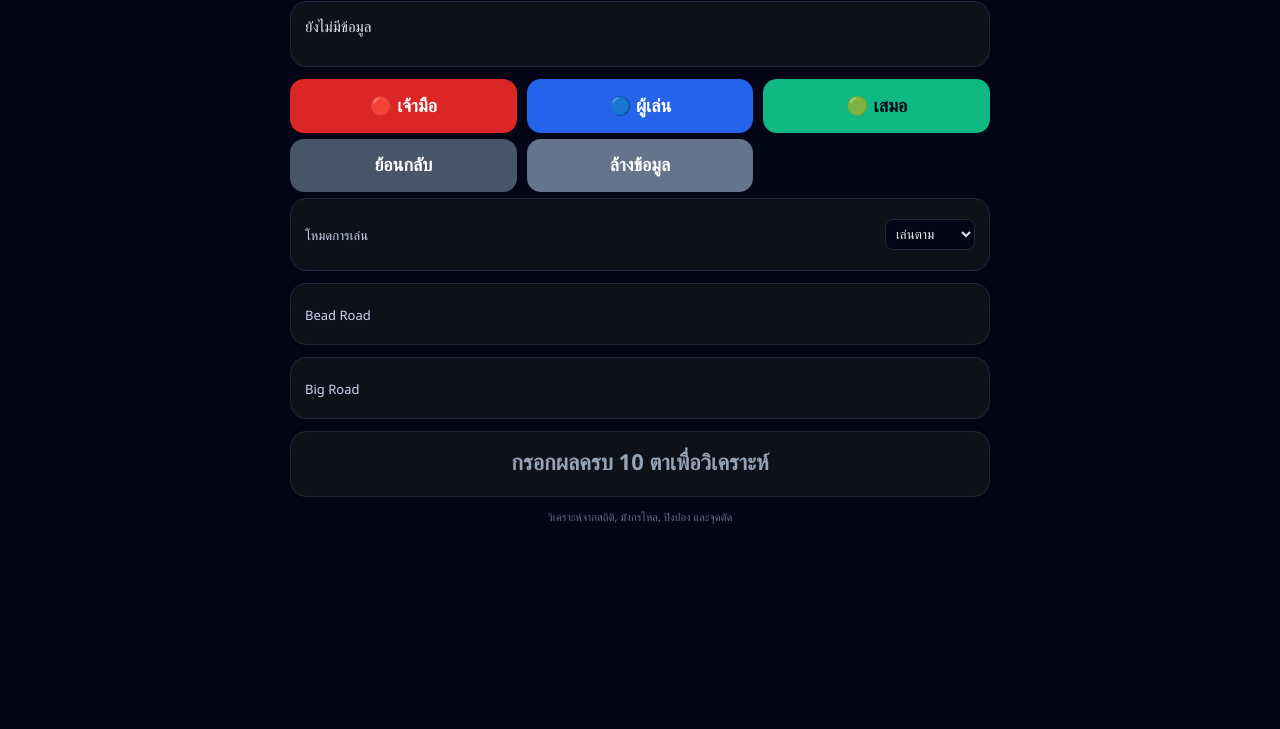
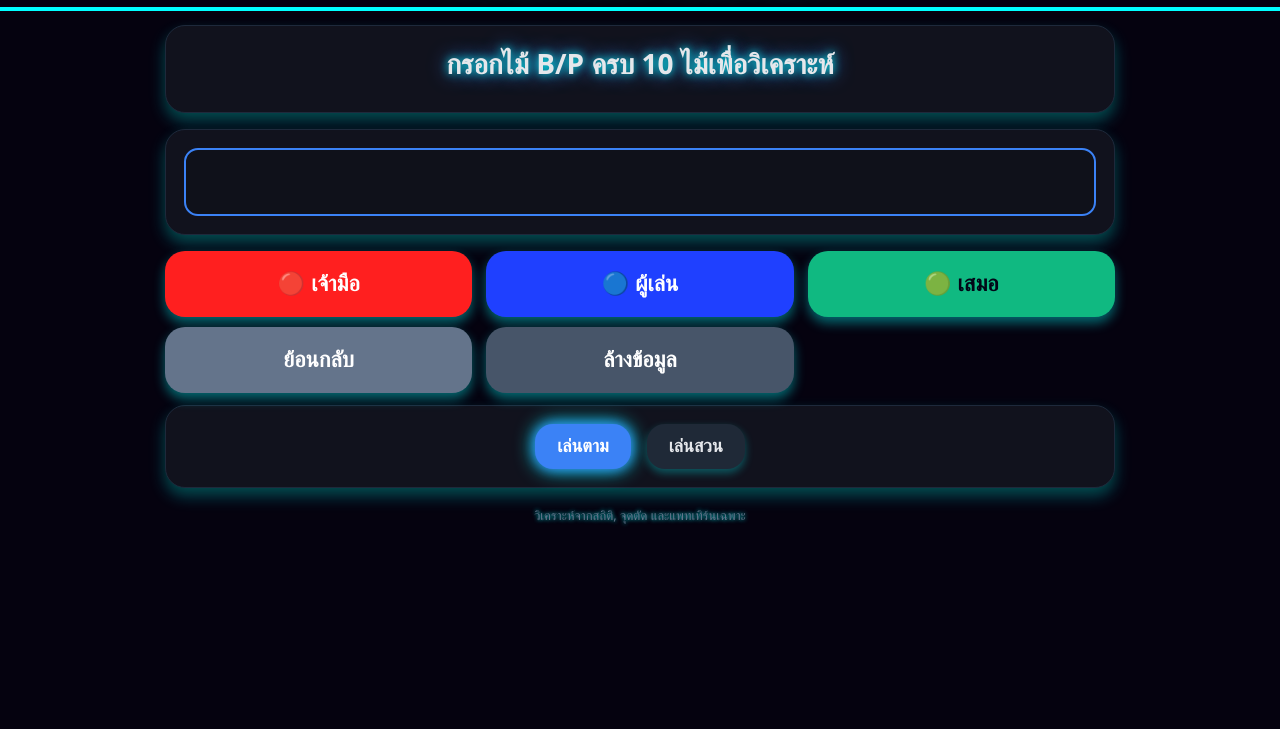
Before and after one commit to fluke1688/AI-Baccarat-Fluke1688, a plain HTML site: page index.html in a window 1280 px wide. Shown: the part 71-800 px from the top of the page. Drawn offline with Linux system fonts and the light colour scheme.

Commit message:
Update index.html

```diff
--- a/index.html
+++ b/index.html
@@ -1,196 +1,210 @@
-<!DOCTYPE html>
-<html lang="th">
+<!DOCTYPE html>  <html lang="th">
 <head>
 <meta charset="UTF-8">
 <title>AI BACCARAT FLUKE1688</title>
 <meta name="viewport" content="width=device-width, initial-scale=1.0">
 <style>
-body{margin:0;font-family:Segoe UI,Arial;background:#020617;color:#e5e7eb}
-.header{text-align:center;padding:14px;font-size:22px;font-weight:bold;border-bottom:2px solid #1e293b}
-.container{max-width:700px;margin:auto;padding:12px}
-.card{background:#0f111a;border:1px solid #1e293b;border-radius:16px;padding:14px;margin-bottom:12px;box-shadow:0 4px 8px rgba(0,0,0,0.3)}
-.history{font-size:15px;min-height:36px;word-wrap:break-word}
-.b{color:#ef4444;font-weight:bold}
-.p{color:#3b82f6;font-weight:bold}
-.t{color:#10b981;font-weight:bold}
-.buttons{display:grid;grid-template-columns:1fr 1fr 1fr;gap:10px;margin-bottom:6px}
-.btn{padding:16px;font-size:18px;font-weight:bold;border:none;border-radius:14px;color:white;cursor:pointer;transition:all .2s}
-.btn:hover{opacity:.85;transform:scale(1.03);}
-.banker{background:#dc2626}
-.player{background:#2563eb}
-.tie{background:#10b981;color:#020617}
-.undo{background:#475569}
-.reset{background:#64748b}
-.status{text-align:center;font-size:22px;font-weight:bold;margin-bottom:6px}
-.wait{color:#94a3b8}
-.play-b{color:#ef4444}
-.play-p{color:#3b82f6}
-.play-t{color:#10b981}
-.conf,.reason,.stats{ text-align:center;font-size:13px;color:#cbd5f5;margin-top:6px }
-.road-title{font-size:13px;color:#cbd5f5;margin-bottom:6px;margin-top:8px;cursor:pointer}
-.road{display:grid;grid-template-columns:repeat(12,1fr);gap:4px}
-.cell{width:100%;padding-top:100%;border-radius:50%;position:relative;transition:all .2s}
-.cell.b{background:#ef4444}
-.cell.p{background:#3b82f6}
-.cell.t{background:#10b981}
-.cell.empty{background:#020617;border:1px solid #1e293b;border-radius:6px}
-.row{display:flex;gap:8px;align-items:center;justify-content:space-between;margin:6px 0}
-input,select{background:#020617;color:#e5e7eb;border:1px solid #1e293b;border-radius:8px;padding:6px;width:90px}
-label{font-size:13px;color:#cbd5f5}
-.footer{text-align:center;font-size:11px;color:#64748b;margin-top:12px}
+body{
+  margin:0;
+  font-family: 'Segoe UI', Arial, sans-serif;
+  background:#05020f;
+  color:#e5e7eb;
+}
+.header{
+  text-align:center;
+  padding:20px;
+  font-size:28px;
+  font-weight:bold;
+  color:#0ff;
+  text-shadow:0 0 10px #0ff,0 0 20px #3b82f6,0 0 30px #0ff;
+  border-bottom:4px solid #0ff;
+}
+.container{
+  max-width:950px;
+  margin:auto;
+  padding:14px;
+}
+.card{
+  background:#11121d;
+  border:1px solid #1e293b;
+  border-radius:20px;
+  padding:18px;
+  margin-bottom:16px;
+  box-shadow:0 8px 16px rgba(0,255,255,0.3),0 4px 8px rgba(0,0,0,0.5);
+  transition:all 0.3s;
+}
+.card:hover{
+  box-shadow:0 12px 24px rgba(0,255,255,0.6),0 6px 12px rgba(0,0,0,0.6);
+}
+.history{
+  font-size:20px;
+  min-height:40px;
+  word-wrap:break-word;
+  letter-spacing:5px;
+  text-align:center;
+  padding:12px;
+  border:2px solid #3b82f6;
+  border-radius:14px;
+  background:#0f111a;
+  text-shadow:0 0 6px #3b82f6;
+}
+.b{color:#ff3b3b;font-weight:bold;text-shadow:0 0 6px #ff3b3b;}
+.p{color:#3b82ff;font-weight:bold;text-shadow:0 0 6px #3b82ff;}
+.t{color:#10b981;font-weight:bold;text-shadow:0 0 6px #10b981;}
+.buttons{
+  display:grid;
+  grid-template-columns:repeat(3,1fr);
+  gap:14px;
+  margin-bottom:10px;
+}
+.btn{
+  padding:20px;
+  font-size:22px;
+  font-weight:bold;
+  border:none;
+  border-radius:20px;
+  cursor:pointer;
+  transition:all 0.3s;
+  box-shadow:0 6px 12px rgba(0,255,255,0.4);
+  color:white;
+}
+.btn:hover{
+  transform:scale(1.08);
+  box-shadow:0 8px 16px rgba(0,255,255,0.6);
+}
+.banker{background:#ff1f1f;}
+.player{background:#1f40ff;}
+.tie{background:#10b981;color:#020617;}
+.undo{background:#64748b;}
+.reset{background:#475569;}
+.status{
+  text-align:center;
+  font-size:28px;
+  font-weight:bold;
+  margin-bottom:12px;
+  text-shadow:0 0 10px #0ff,0 0 20px #3b82f6;
+}
+.play-b{color:#ff3b3b;text-shadow:0 0 12px #ff3b3b;}
+.play-p{color:#3b82ff;text-shadow:0 0 12px #3b82ff;}
+.play-dragon{color:#3b82ff;text-shadow:0 0 12px #3b82ff;}
+.play-pingpong{color:#facc15;text-shadow:0 0 12px #facc15;}
+.conf,.reason{text-align:center;font-size:16px;color:#cbd5f5;margin-top:10px;}
+.mode-buttons{display:flex;gap:16px;justify-content:center;margin-top:12px;}
+.mode-btn{
+  padding:12px 22px;
+  font-size:18px;
+  font-weight:bold;
+  border:none;
+  border-radius:18px;
+  cursor:pointer;
+  transition:all 0.3s;
+  color:#e5e7eb;
+  background:#1f2937;
+  box-shadow:0 4px 8px rgba(0,255,255,0.3);
+}
+.mode-btn.active{
+  background:#3b82f6;
+  color:white;
+  box-shadow:0 0 12px #3b82f6,0 0 20px #0ff;
+}
+.footer{text-align:center;font-size:13px;color:#64748b;margin-top:18px;text-shadow:0 0 4px #0ff;}
 </style>
 </head>
 <body>
 <div class="header">♠ AI BACCARAT FLUKE1688 ♠</div>
-<div class="container">
-
-<div class="card"><div id="his" class="history">ยังไม่มีข้อมูล</div></div>
-
-<div class="buttons">
+<div class="container">  <div class="card">
+  <div id="status" class="status wait">กรอกไม้ B/P ครบ 10 ไม้เพื่อวิเคราะห์</div>
+  <div id="conf" class="conf"></div>
+  <div id="reason" class="reason"></div>
+</div>  <div class="card">
+  <div id="his" class="history">ยังไม่มีข้อมูล</div>
+</div>  <div class="buttons">
   <button class="btn banker" onclick="add('B')">🔴 เจ้ามือ</button>
   <button class="btn player" onclick="add('P')">🔵 ผู้เล่น</button>
   <button class="btn tie" onclick="add('T')">🟢 เสมอ</button>
 </div>
-<div class="buttons" style="margin-top:4px">
+<div class="buttons">
   <button class="btn undo" onclick="undo()">ย้อนกลับ</button>
   <button class="btn reset" onclick="resetData()">ล้างข้อมูล</button>
-</div>
-
-<div class="card">
-  <div class="row">
-    <label>โหมดการเล่น</label>
-    <select id="mode" onchange="analyzeAllRoads()">
-      <option value="follow">เล่นตาม</option>
-      <option value="contra">เล่นสวน</option>
-    </select>
-  </div>
-</div>
-
-<div class="card"><div class="road-title">Bead Road</div><div id="bead" class="road"></div></div>
-<div class="card"><div class="road-title">Big Road</div><div id="bigroad" class="road"></div></div>
-
-<div class="card">
-  <div id="status" class="status wait">กรอกผลครบ 10 ตาเพื่อวิเคราะห์</div>
-  <div id="conf" class="conf"></div>
-  <div id="reason" class="reason"></div>
-</div>
-
-<div class="footer">วิเคราะห์จากสถิติ, มังกรไหล, ปิงปอง และจุดตัด</div>
-</div>
-
-<script>
-let h=[];
+</div>  <div class="card mode-buttons">
+  <button class="mode-btn active" id="followBtn" onclick="setMode('follow')">เล่นตาม</button>
+  <button class="mode-btn" id="contraBtn" onclick="setMode('contra')">เล่นสวน</button>
+</div>  <div class="footer">วิเคราะห์จากสถิติ, จุดตัด และแพทเทิร์นเฉพาะ</div>
+</div>  <script>
+let h=[], predictions=[], mode='follow';
 
 function renderHistory(){
   const el=document.getElementById("his");
-  el.innerHTML=h.length?h.map(x=>x==='B'?'<span class="b">B</span>':x==='P'?'<span class="p">P</span>':'<span class="t">T</span>').join(" "):"ยังไม่มีข้อมูล";
-}
-
-function renderBead(){
-  const el=document.getElementById("bead"); el.innerHTML="";
-  h.slice(-60).forEach(x=>{
-    const d=document.createElement("div");
-    d.className="cell "+(x==='B'?'b':x==='P'?'p':'t');
-    el.appendChild(d);
+  el.innerHTML="";
+  h.forEach(x=>{
+    const span=document.createElement("span");
+    span.textContent=x;
+    span.className=x==='B'?'b':x==='P'?'p':'t';
+    el.appendChild(span);
+    el.appendChild(document.createTextNode(" "));
   });
 }
 
-function buildBigRoad(){
-  let grid=[], col=0, row=0, last=null;
-  h.forEach(v=>{
-    if(v==='T') return;
-    if(v!==last){col++; row=0;} else row++; last=v;
-    grid.push({col,row,v});
-  });
-  return grid;
-}
-
-function renderRoad(grid,id){
-  const el=document.getElementById(id); el.innerHTML="";
-  grid.slice(-60).forEach(g=>{
-    const d=document.createElement("div");
-    d.className="cell "+(g.v?g.v:'empty');
-    el.appendChild(d);
-  });
-}
-
-// วิเคราะห์แพทเทิร์น มังกรไหล / ปิงปอง / จุดตัด
 function detectPattern(){
-  const clean = h.filter(x=>x!=='T');
+  const clean=h.filter(x=>'B'===x || x==='P');
   if(clean.length<10) return {pick:null, conf:0};
-
   let pick=null, conf=50;
-  let last = clean[clean.length-1];
-  let streak = 1;
-
-  for(let i=clean.length-2;i>=0;i--){
-    if(clean[i]===last) streak++;
-    else break;
-  }
-
-  const cutPointsDragon = [4,5,10];
-  const cutPointsPingpong = [3,4,5,8];
-
-  let ppStreak = 1;
-  for(let i=clean.length-2;i>=0;i--){
-    if(clean[i]!==clean[i+1]) ppStreak++;
-    else break;
-  }
-
-  if(cutPointsDragon.includes(streak)){
-    pick = last==='B'?'P':'B';
-    conf = 85;
-  } else if(cutPointsPingpong.includes(ppStreak)){
-    pick = clean[clean.length-1]==='B'?'P':'B';
-    conf = 80;
-  } else if(streak>=3){
-    pick = last;
-    conf = 70 + Math.floor(Math.random()*20);
-  } else {
-    const last2 = clean.slice(-2).join('');
-    const last3 = clean.slice(-3).join('');
-    const last6 = clean.slice(-6).join('');
+  let last=clean[clean.length-1];
+  let streak=1;
+  for(let i=clean.length-2;i>=0;i--){if(clean[i]===last) streak++; else break;}
+  const cutPointsDragon=[4,5,10];
+  const cutPointsPingpong=[3,4,5,8];
+  let ppStreak=1;
+  for(let i=clean.length-2;i>=0;i--){if(clean[i]!==clean[i+1]) ppStreak++; else break;}
+  let type='normal';
+  if(cutPointsDragon.includes(streak)){pick=last==='B'?'P':'B'; conf=85; type='dragon';}
+  else if(cutPointsPingpong.includes(ppStreak)){pick=clean[clean.length-1]==='B'?'P':'B'; conf=80; type='pingpong';}
+  else if(streak>=3){pick=last; conf=70+Math.floor(Math.random()*20);}
+  else{
+    const last2=clean.slice(-2).join('');
+    const last3=clean.slice(-3).join('');
+    const last5=clean.slice(-5).join('');
+    const last6=clean.slice(-6).join('');
     if(last2==='PP') pick='B';
     else if(last3==='BBB') pick='P';
+    else if(last5==='PBPBP') pick='P';
     else if(last6==='BBBBBB') pick='P';
     else pick=Math.random()>'0.5'?'B':'P';
-    conf = 60 + Math.floor(Math.random()*20);
+    conf=60+Math.floor(Math.random()*20);
   }
-
-  return {pick, conf};
+  return {pick, conf, type};
 }
 
 function analyzeAllRoads(){
-  if(h.length<10){
-    document.getElementById("status").innerText="กรอกผลครบ 10 ตาเพื่อวิเคราะห์";
+  const validMoves=h.filter(x=>'B'===x || x==='P');
+  if(validMoves.length<10){
+    document.getElementById("status").innerText="กรอกไม้ B/P ครบ 10 ไม้เพื่อวิเคราะห์";
     document.getElementById("status").className="status wait";
     document.getElementById("conf").innerText="";
     document.getElementById("reason").innerText="";
+    renderHistory();
     return;
   }
-
-  const result = detectPattern();
-  let mainPick = result.pick;
-  let conf = result.conf;
-
-  if(document.getElementById("mode").value==='contra'){
-    if(mainPick==='B') mainPick='P';
-    else if(mainPick==='P') mainPick='B';
-  }
-
+  const result=detectPattern();
+  let mainPick=result.pick, conf=result.conf, type=result.type;
+  if(mode==='contra'){ if(mainPick==='B') mainPick='P'; else if(mainPick==='P') mainPick='B'; }
   const s=document.getElementById("status");
-  if(mainPick==='B'){s.innerText="แนะนำ: 🔴 เจ้ามือ"; s.className="status play-b";}
-  else if(mainPick==='P'){s.innerText="แนะนำ: 🔵 ผู้เล่น"; s.className="status play-p";}
-
+  if(type==='dragon') s.className="status play-dragon";
+  else if(type==='pingpong') s.className="status play-pingpong";
+  else s.className=mainPick==='B'?"status play-b":"status play-p";
+  s.innerText=mainPick==='B'?"แนะนำ: 🔴 เจ้ามือ":"แนะนำ: 🔵 ผู้เล่น";
   document.getElementById("conf").innerText=`ความมั่นใจ: ${conf}%`;
-  document.getElementById("reason").innerText="วิเคราะห์มังกรไหล / ปิงปอง / จุดตัด";
+  document.getElementById("reason").innerText="วิเคราะห์จุดตัด / แพทเทิร์นเฉพาะ";
+  predictions = predictions.slice(0,validMoves.length);
+  predictions.push(mainPick);
+  renderHistory();
 }
 
-function add(r){h.push(r); renderHistory(); renderBead(); renderRoad(buildBigRoad(),"bigroad"); analyzeAllRoads();}
-function undo(){h.pop(); renderHistory(); renderBead(); renderRoad(buildBigRoad(),"bigroad"); analyzeAllRoads();}
-function resetData(){if(!confirm("ล้างข้อมูลทั้งหมด?")) return; h=[]; renderHistory(); renderBead(); renderRoad(buildBigRoad(),"bigroad"); analyzeAllRoads();}
+function add(r){h.push(r); analyzeAllRoads();}
+function undo(){h.pop(); predictions.pop(); analyzeAllRoads();}
+function resetData(){if(!confirm("ล้างข้อมูลทั้งหมด?")) return; h=[]; predictions=[]; analyzeAllRoads();}
+function setMode(m){mode=m; document.getElementById('followBtn').classList.remove('active'); document.getElementById('contraBtn').classList.remove('active'); if(m==='follow') document.getElementById('followBtn').classList.add('active'); else document.getElementById('contraBtn').classList.add('active'); analyzeAllRoads();}
 
-renderHistory(); renderBead(); renderRoad(buildBigRoad(),"bigroad"); analyzeAllRoads();
-</script>
-</body>
+renderHistory(); analyzeAllRoads();
+</script>  </body>
 </html>
```
